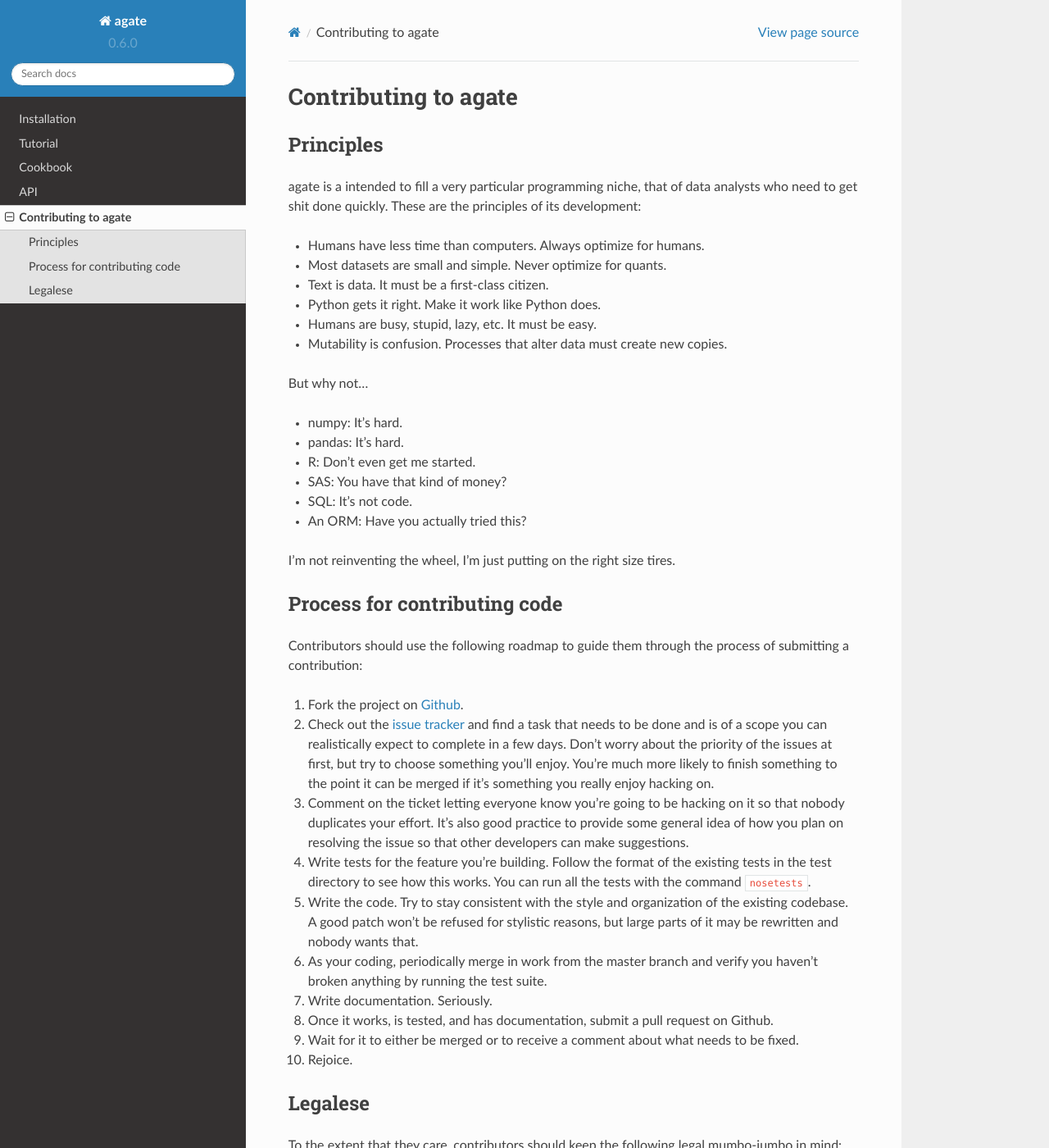
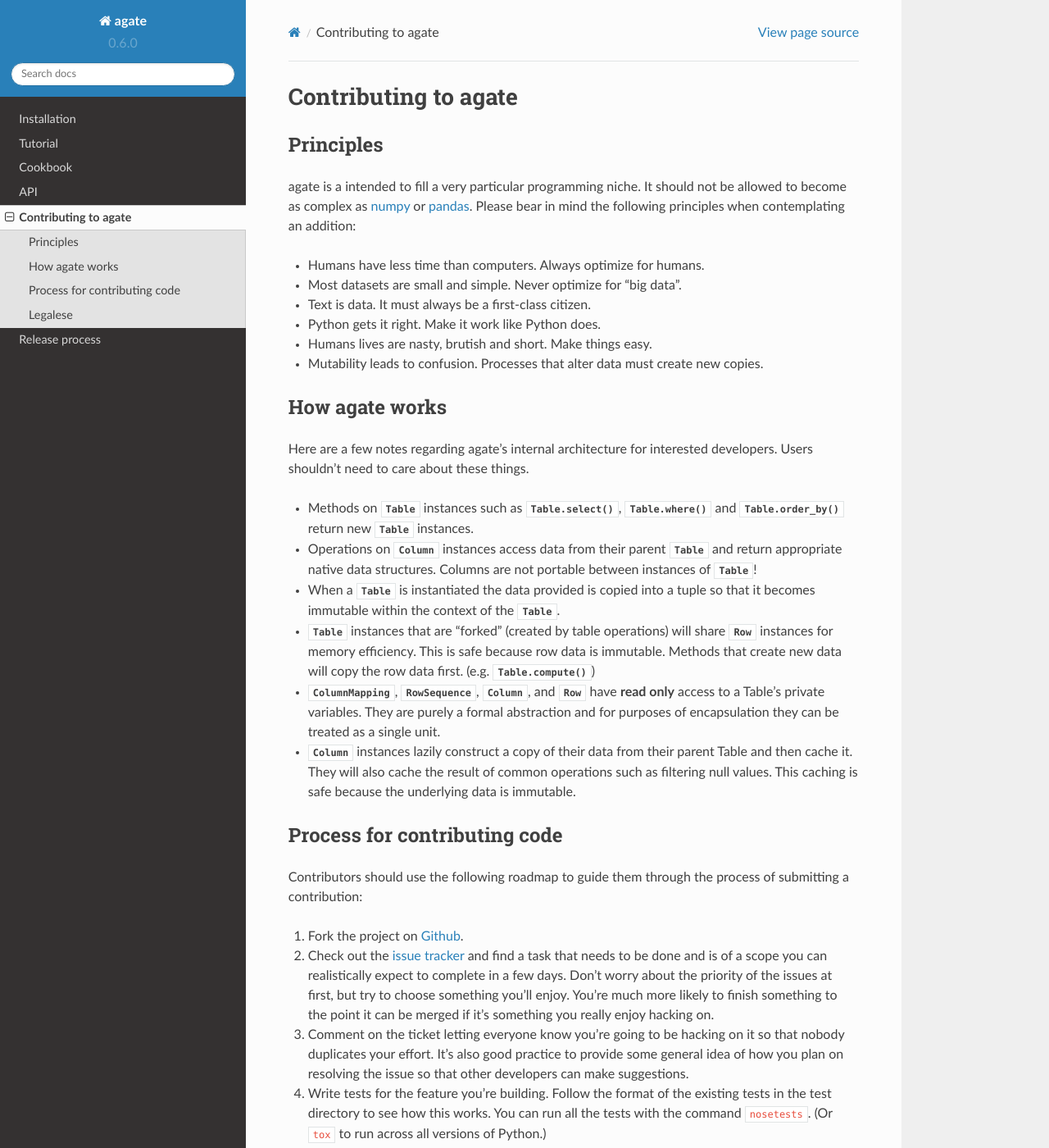
Before and after one commit to wireservice/agate, a Sphinx documentation site: the page built from docs/contributing.rst, in a window 1280 px wide and 1400 px high. Shown: the whole window at 82% size. Built offline with Sphinx 7.4.7 and the Read the Docs theme 2.0.0, drawn with Linux system fonts in a browser that asks for light colours; some of the changed text lies outside the part shown.

Commit message:
Migrate release and archicture notes into sphinx.

```diff
--- a/docs/contributing.rst
+++ b/docs/contributing.rst
@@ -5,25 +5,31 @@ Contributing to agate
 Principles
 ==========
 
-agate is a intended to fill a very particular programming niche, that of data analysts who need to get shit done quickly. These are the principles of its development:
+agate is a intended to fill a very particular programming niche. It should not be allowed to become as complex as `numpy <http://www.numpy.org/>`_ or `pandas <http://pandas.pydata.org/>`_. Please bear in mind the following principles when contemplating an addition:
 
 * Humans have less time than computers. Always optimize for humans.
-* Most datasets are small and simple. Never optimize for quants.
-* Text is data. It must be a first-class citizen.
+* Most datasets are small and simple. Never optimize for "big data".
+* Text is data. It must always be a first-class citizen.
 * Python gets it right. Make it work like Python does.
-* Humans are busy, stupid, lazy, etc. It must be easy.
-* Mutability is confusion. Processes that alter data must create new copies.
+* Humans lives are nasty, brutish and short. Make things easy.
+* Mutability leads to confusion. Processes that alter data must create new copies.
 
-But why not...
+How agate works
+===============
 
-* numpy: It's hard.
-* pandas: It's hard.
-* R: Don't even get me started.
-* SAS: You have that kind of money?
-* SQL: It's not code.
-* An ORM: Have you actually tried this?
+Here are a few notes regarding agate's internal architecture for interested developers. Users shouldn't need to care about these things.
 
-I'm not reinventing the wheel, I'm just putting on the right size tires.
+* Methods on :class:`.Table` instances such as :meth:`.Table.select`, :meth:`.Table.where` and :meth:`.Table.order_by` return new :class:`.Table` instances.
+
+* Operations on :class:`.Column` instances access data from their parent :class:`.Table` and return appropriate native data structures. Columns are not portable between instances of :class:`.Table`!
+
+* When a :class:`.Table` is instantiated the data provided is copied into a tuple so that it becomes immutable within the context of the :class:`.Table`.
+
+* :class:`.Table` instances that are "forked" (created by table operations) will share :class:`.Row` instances for memory efficiency. This is safe because row data is immutable. Methods that create new data will copy the row data first. (e.g. :meth:`.Table.compute`)
+
+* :class:`.ColumnMapping`, :class:`.RowSequence`, :class:`.Column`, and :class:`.Row` have **read only** access to a Table's private variables. They are purely a formal abstraction and for purposes of encapsulation they can be treated as a single unit.
+
+* :class:`.Column` instances lazily construct a copy of their data from their parent Table and then cache it. They will also cache the result of common operations such as filtering null values. This caching is safe because the underlying data is immutable.
 
 Process for contributing code
 =============================
@@ -33,9 +39,9 @@ Contributors should use the following roadmap to guide them through the process
 #. Fork the project on `Github <https://github.com/onyxfish/agate>`_.
 #. Check out the `issue tracker <https://github.com/onyxfish/agate/issues>`_ and find a task that needs to be done and is of a scope you can realistically expect to complete in a few days. Don't worry about the priority of the issues at first, but try to choose something you'll enjoy. You're much more likely to finish something to the point it can be merged if it's something you really enjoy hacking on.
 #. Comment on the ticket letting everyone know you're going to be hacking on it so that nobody duplicates your effort. It's also good practice to provide some general idea of how you plan on resolving the issue so that other developers can make suggestions.
-#. Write tests for the feature you're building. Follow the format of the existing tests in the test directory to see how this works. You can run all the tests with the command ``nosetests``.
+#. Write tests for the feature you're building. Follow the format of the existing tests in the test directory to see how this works. You can run all the tests with the command ``nosetests``. (Or ``tox`` to run across all versions of Python.)
 #. Write the code. Try to stay consistent with the style and organization of the existing codebase. A good patch won't be refused for stylistic reasons, but large parts of it may be rewritten and nobody wants that.
-#. As your coding, periodically merge in work from the master branch and verify you haven't broken anything by running the test suite.
+#. As you are coding, periodically merge in work from the master branch and verify you haven't broken anything by running the test suite.
 #. Write documentation. Seriously.
 #. Once it works, is tested, and has documentation, submit a pull request on Github.
 #. Wait for it to either be merged or to receive a comment about what needs to be fixed.
--- a/docs/index.rst
+++ b/docs/index.rst
@@ -35,6 +35,7 @@ Table of contents
     cookbook
     api
     contributing
+    release_process
 
 Authors
 =======
```
Also changed, not shown: other parts of docs/contributing.rst (+1 -3 lines), docs/release_process.rst (added, +17 -0 lines), release_process.md (deleted, +0 -13 lines), 1 other file.
